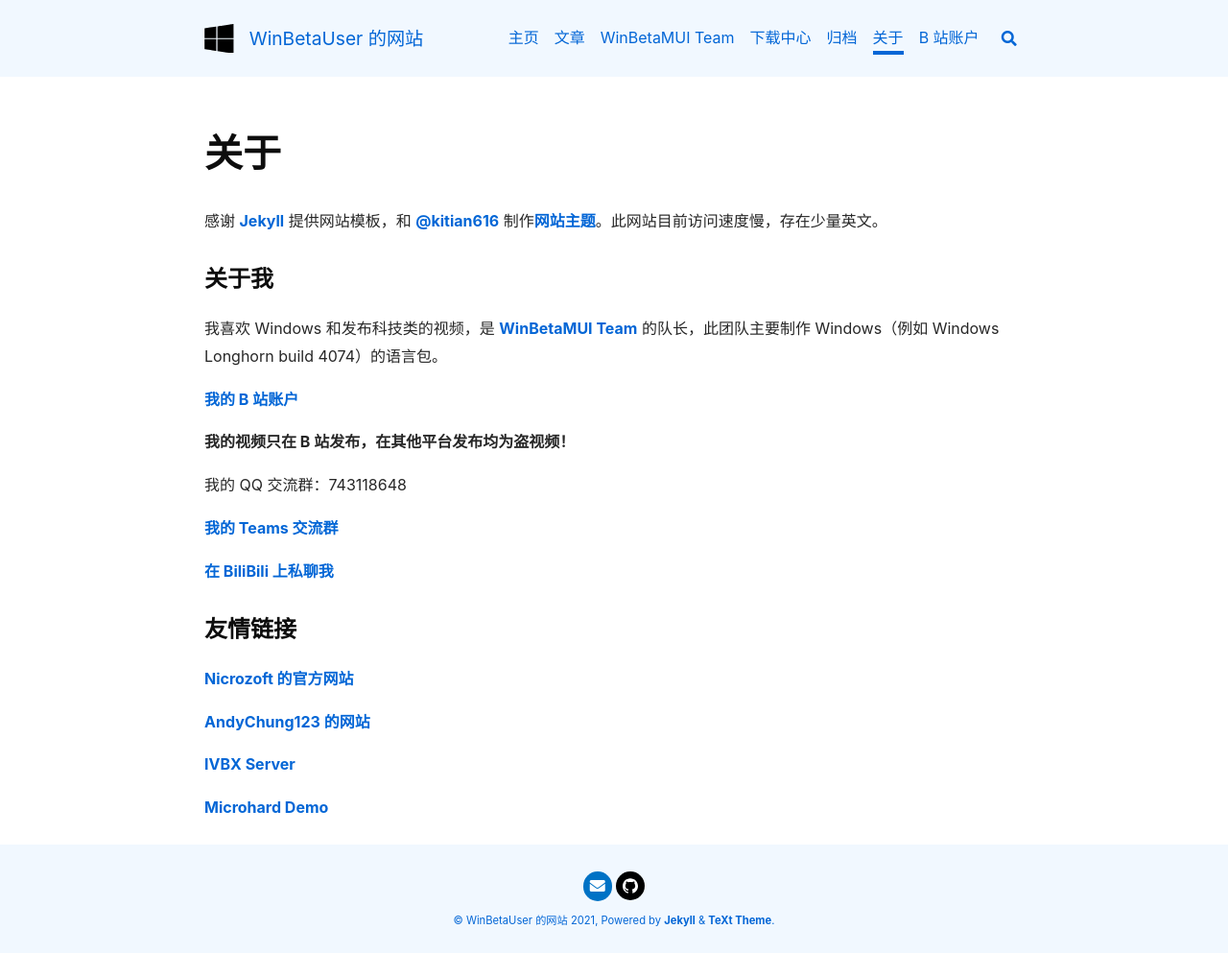
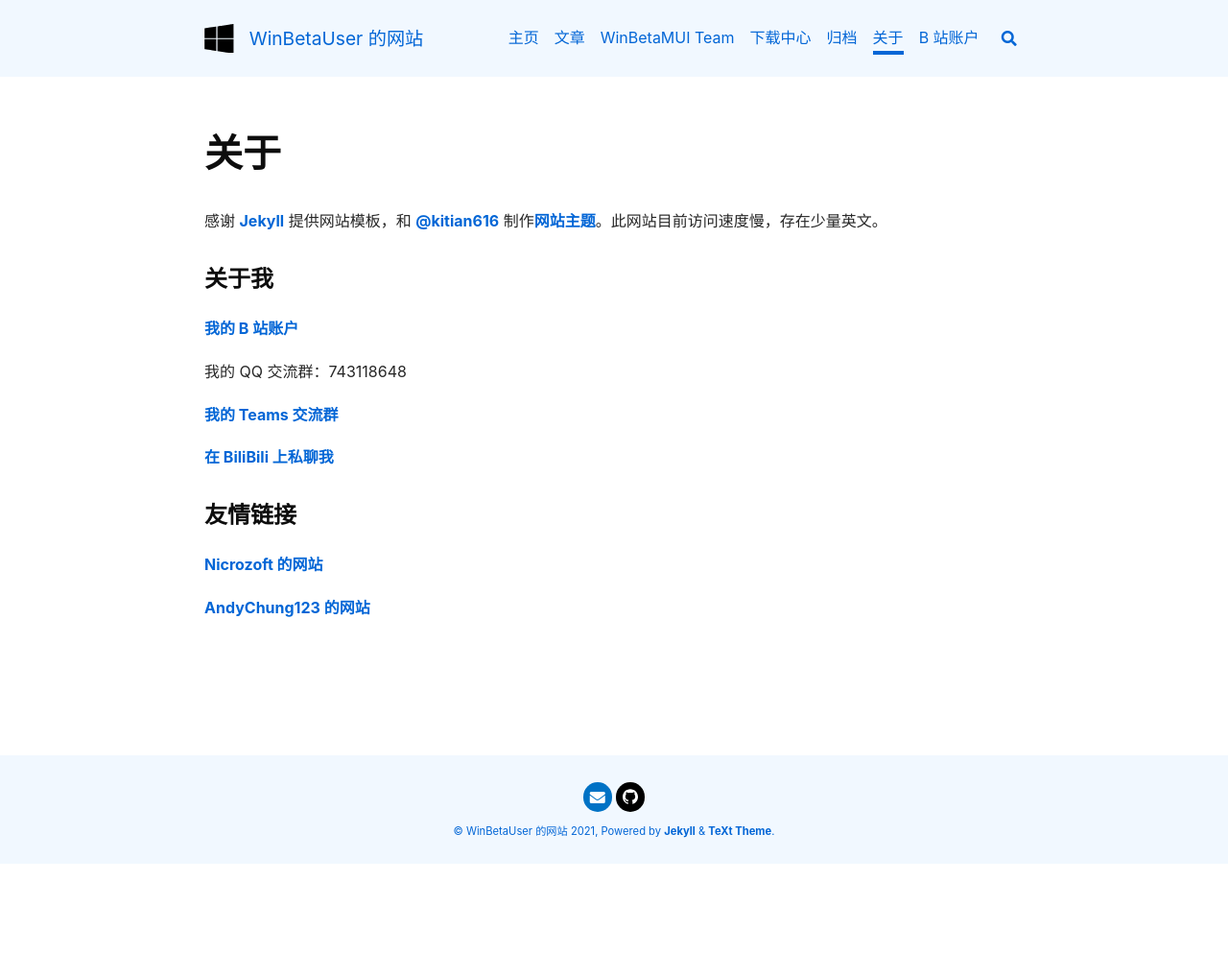
Before and after one commit to wbmui/wbmui.github.io, a Jekyll site: the page built from about.md, in a window 1280 px wide. Shown: the whole page at 96% size. Built offline with Jekyll 4.4.1, drawn with Linux system fonts in a browser that asks for light colours; nearby versions of some CDN libraries; after the commit the page ends 900 px from its top, so only the background shows below that.

Commit message:
修改一些细节

```diff
--- a/about.md
+++ b/about.md
@@ -8,11 +8,7 @@ key: page-about
 
 ### 关于我
 
-我喜欢 Windows 和发布科技类的视频，是 [WinBetaMUI Team](/winbetamui) 的队长，此团队主要制作 Windows（例如 Windows Longhorn build 4074）的语言包。
-
 [我的 B 站账户](https://space.bilibili.com/410645610)
-
-**我的视频只在 B 站发布，在其他平台发布均为盗视频！**
 
 我的 QQ 交流群：743118648
 
@@ -22,10 +18,6 @@ key: page-about
 
 ### 友情链接
 
-[Nicrozoft 的官方网站](https://nicrozoft.github.io)
+[Nicrozoft 的网站](https://nicrozoft.github.io)
 
 [AndyChung123 的网站](https://andychung123.github.io)
-
-[IVBX Server](https://ivbxdata.github.io)
-
-[Microhard Demo](https://microharddemo.github.io)
```
Also changed, not shown: download.md (+1 -1 lines), winbetamui.md (+1 -1 lines).
